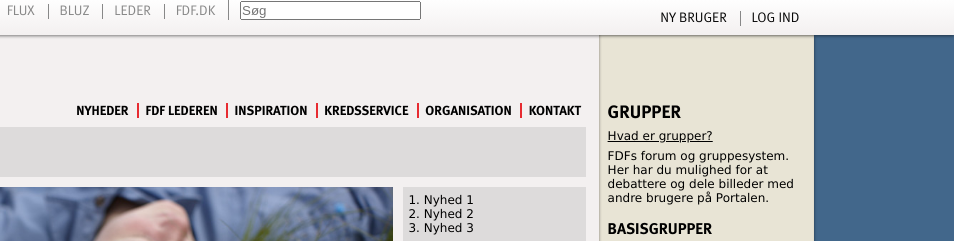
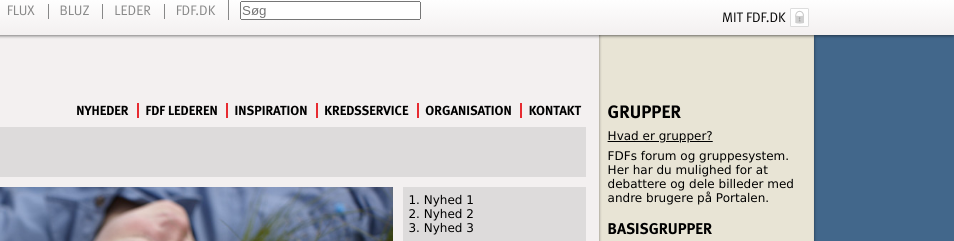
Before and after one commit to sorenmalling/FDF-Leder, a plain HTML site: page index.html in a window 1280 px wide. Shown: the top 241 px of the page, 326-1280 px from the left. Drawn offline with Linux system fonts and the light colour scheme.

Commit message:
Modify user menu to have one link and add lock icon

```diff
--- a/index.html
+++ b/index.html
@@ -32,8 +32,7 @@
 			</nav>
 
 			<ol class="user">
-				<li><a href="#" data-modal="true" data-options="{'height':'100','width':'100'}" title="Ny bruger">Ny bruger</a></li>
-				<li><a href="#" data-modal="true" title="Log ind">Log ind</a></li>
+				<li><a href="#" title="Mit FDF.dk">Mit FDF.dk</a></li>
 			</ol>
 		</div>
 	</aside>
--- a/style/less/screen.less
+++ b/style/less/screen.less
@@ -136,8 +136,15 @@ footer {
 		&.user {
 			display: block;
 			float: right;
-			margin-top: .8em;
-
+			margin-top: .6em;
+			li {
+				height: 1.1em;
+				padding-top: 4px;
+				padding-right: 1.7em;
+				background-image: url('../../grafik/lock.png');
+				background-repeat: no-repeat;
+				background-position: right top;
+			}
 			a {
 				color: darken(@globalNavTextColor, 50);
 			}
```
Also changed, not shown: grafik/lock.png (added), style/css/screen.css.
